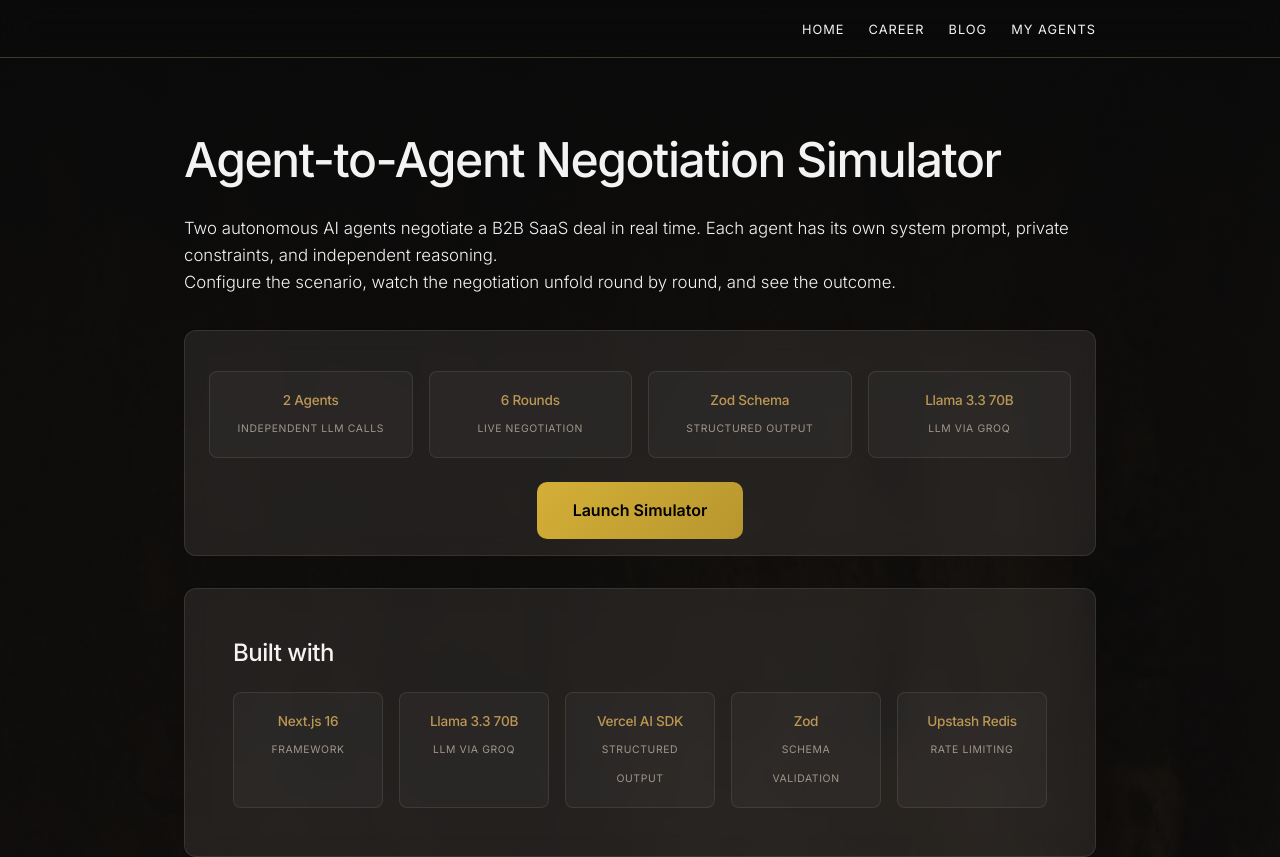
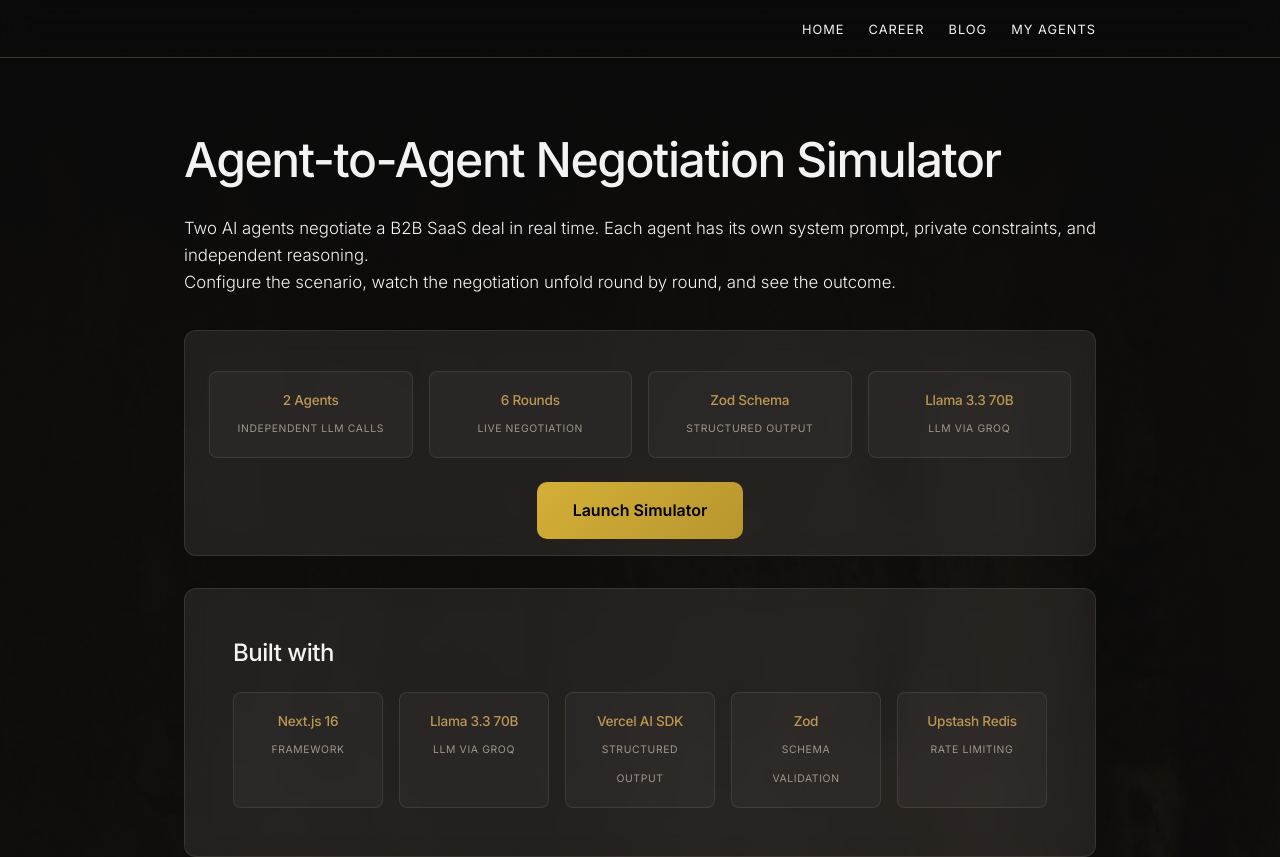
Before and after one commit to AgenticMindset/nextjs-boilerplate, a Next.js app: page /agents in a window 1280 px wide. Shown: the top 857 px of the page. Built offline with nearby package versions, Linux system fonts and the light colour scheme.

Commit message:
A2A agent tweak

```diff
--- a/app/agents/page.tsx
+++ b/app/agents/page.tsx
@@ -18,7 +18,7 @@ export default function AgentsPage() {
             Agent-to-Agent Negotiation Simulator
           </h1>
           <p className="work-header__subtitle animate-in animate-in--delay-2">
-            Two autonomous AI agents negotiate a B2B SaaS deal in real time.
+            Two AI agents negotiate a B2B SaaS deal in real time.
             Each agent has its own system prompt, private constraints, and
             independent reasoning.
           </p>
```
